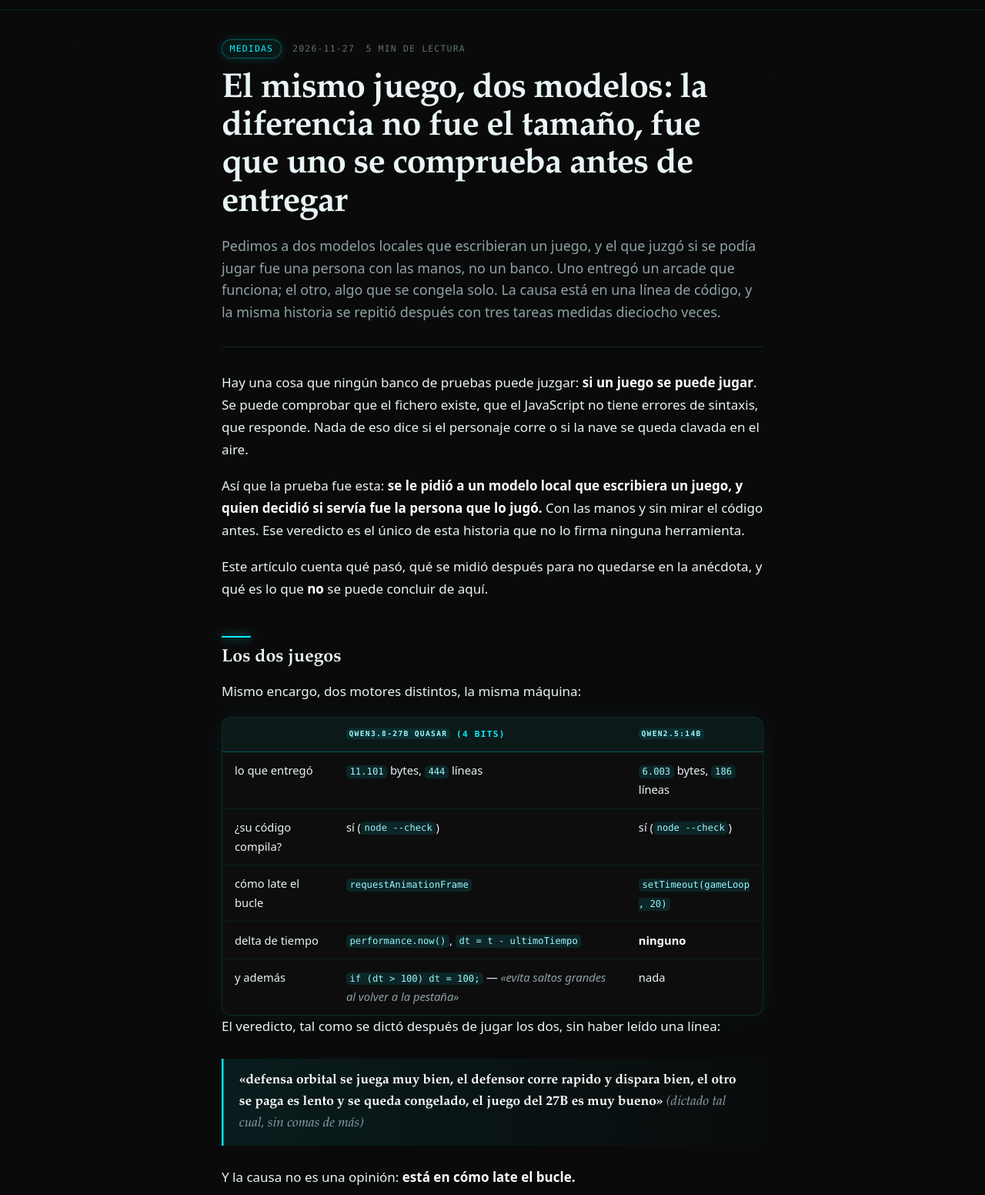
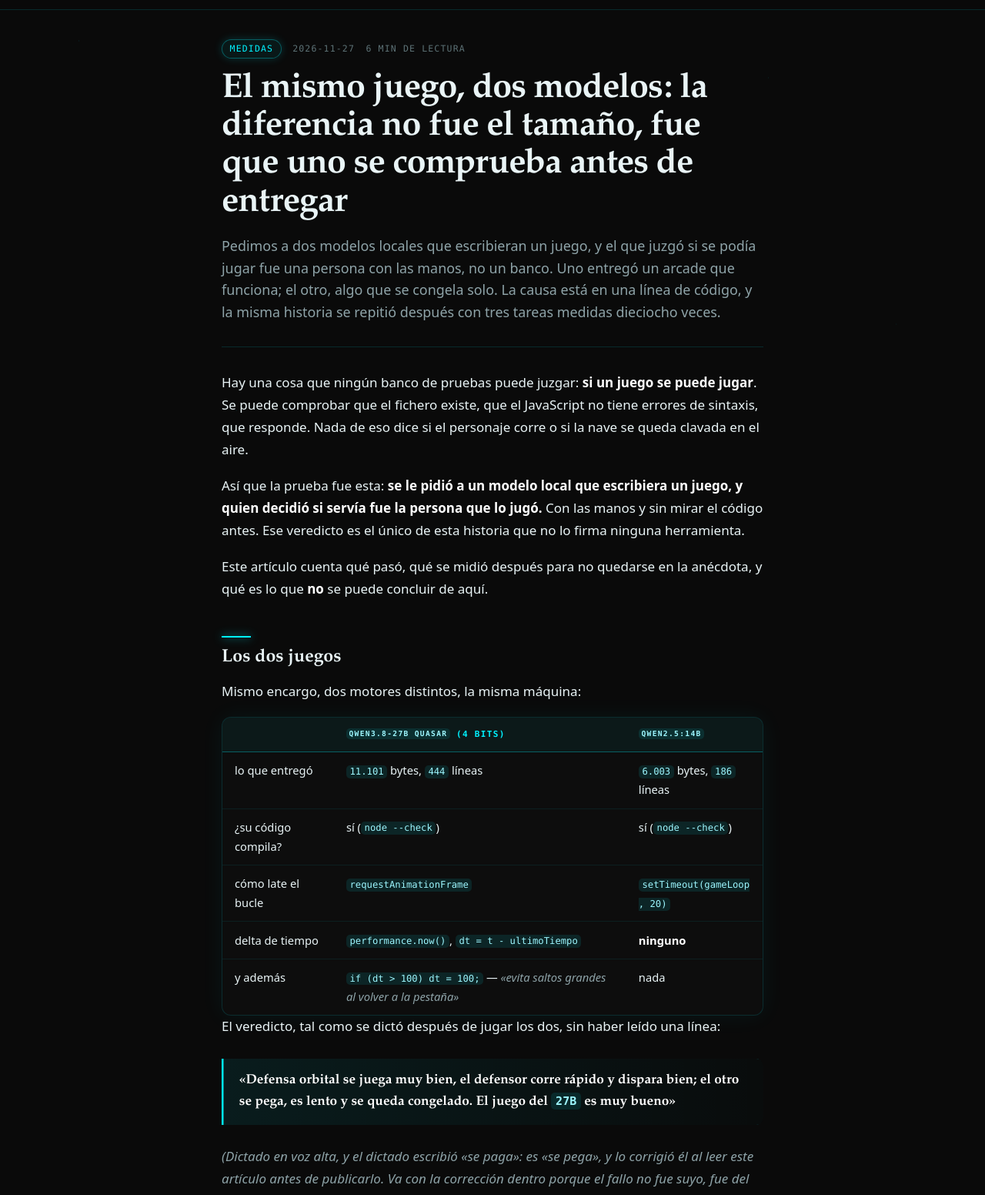
Before and after one commit to pedrow012-svg/el-taller, a plain HTML site: page sitio/08-el-juego-el-que-se-comprueba-y-el-que-se-congela.html in a window 1280 px wide. Shown: the part 43-1595 px from the top of the page at 77% size. Drawn offline with Linux system fonts and the light colour scheme.

Commit message:
articulo 08: «se pega», no «se paga» — lo corrige el propio Pedro al leerlo; el dictado por voz lo habia transcrito mal, y la cita lleva la correccion dentro

```diff
--- a/sitio/08-el-juego-el-que-se-comprueba-y-el-que-se-congela.html
+++ b/sitio/08-el-juego-el-que-se-comprueba-y-el-que-se-congela.html
@@ -307,7 +307,7 @@ footer .sello-pie{
 </header>
 <main>
 <article>
-<p class="cejilla"><span class="tema">medidas</span><span>2026-11-27</span><span>5 min de lectura</span></p>
+<p class="cejilla"><span class="tema">medidas</span><span>2026-11-27</span><span>6 min de lectura</span></p>
 <h1>El mismo juego, dos modelos: la diferencia no fue el tamaño, fue que uno se comprueba antes de entregar</h1>
 <p class="entradilla">Pedimos a dos modelos locales que escribieran un juego, y el que juzgó si se podía jugar fue una persona con las manos, no un banco. Uno entregó un arcade que funciona; el otro, algo que se congela solo. La causa está en una línea de código, y la misma historia se repitió después con tres tareas medidas dieciocho veces.</p>
 <p>Hay una cosa que ningún banco de pruebas puede juzgar: <strong>si un juego se puede jugar</strong>. Se puede comprobar que el fichero existe, que el JavaScript no tiene errores de sintaxis, que responde. Nada de eso dice si el personaje corre o si la nave se queda clavada en el aire.</p>
@@ -353,8 +353,9 @@ footer .sello-pie{
 </table></div>
 <p>El veredicto, tal como se dictó después de jugar los dos, sin haber leído una línea:</p>
 <blockquote>
-<p><strong>«defensa orbital se juega muy bien, el defensor corre rapido y dispara bien, el otro se paga es lento y se queda congelado, el juego del 27B es muy bueno»</strong> <em>(dictado tal cual, sin comas de más)</em></p>
+<p><strong>«Defensa orbital se juega muy bien, el defensor corre rápido y dispara bien; el otro se pega, es lento y se queda congelado. El juego del <code>27B</code> es muy bueno»</strong></p>
 </blockquote>
+<p><em>(Dictado en voz alta, y el dictado escribió «se paga»: </em><em>es «se pega», y lo corrigió él</em><em> al leer este artículo antes de publicarlo. Va con la corrección dentro porque el fallo no fue suyo, fue del oído de la máquina que transcribió.)</em></p>
 <p>Y la causa no es una opinión: <strong>está en cómo late el bucle.</strong></p>
 <p><strong><code>setTimeout(gameLoop, 20)</code> no es un reloj.</strong> Es «avísame dentro de 20 ms», y el navegador puede tardar más. Y como la siguiente vuelta se pide <strong>después</strong> de hacer el trabajo, el retraso <strong>se va sumando</strong>: el juego se va frenando solo. A los pocos segundos, la nave se mueve a tirones y luego se para.</p>
 <p><strong>Y sin delta de tiempo, todo se mueve «por fotograma».</strong> Si el navegador da menos vueltas, el juego va más lento. <strong>La velocidad del juego pasa a depender de la máquina y no del juego.</strong></p>
```
Also changed, not shown: sitio/temas.html (+1 -1 lines), 1 other file.
